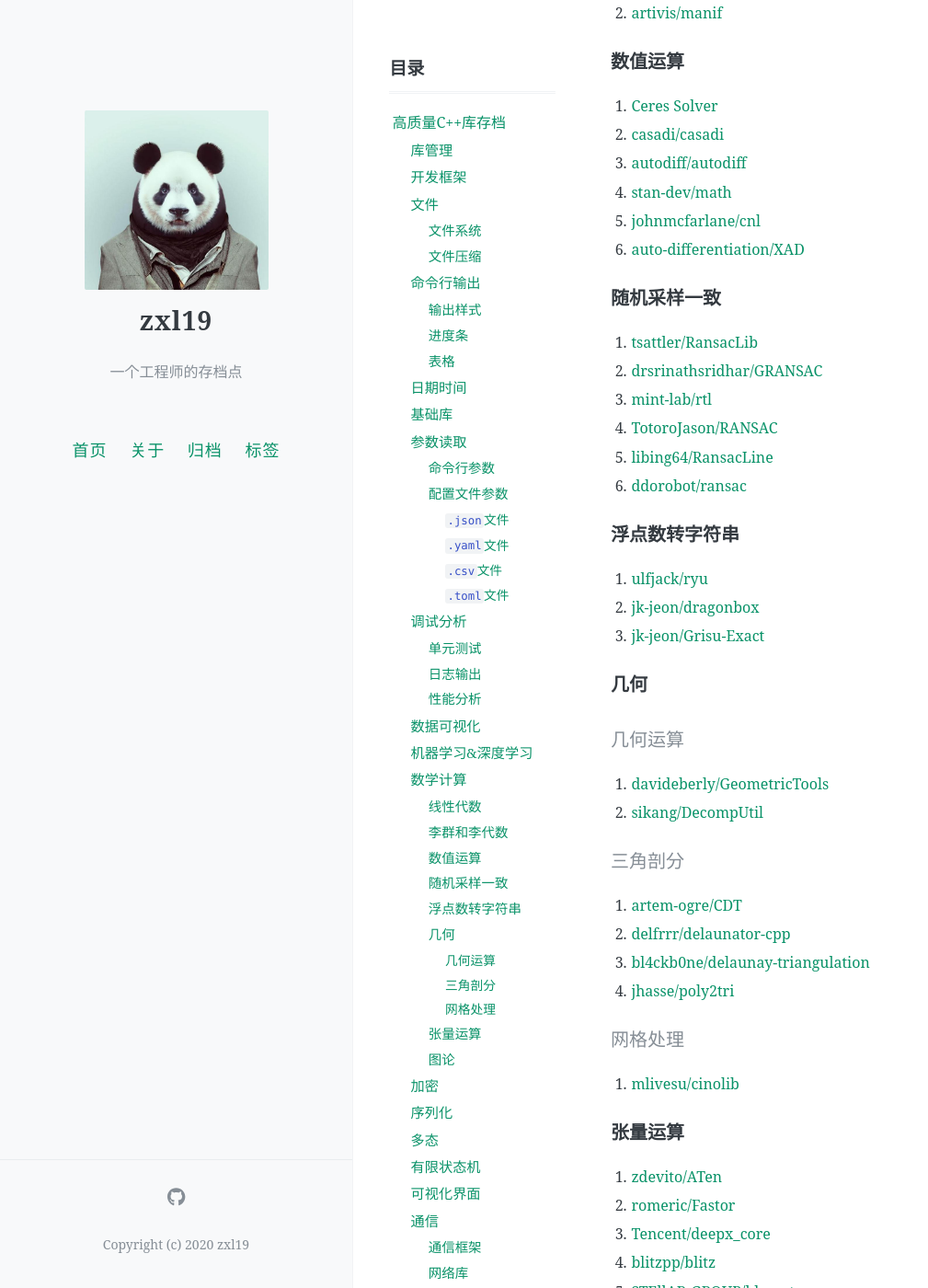
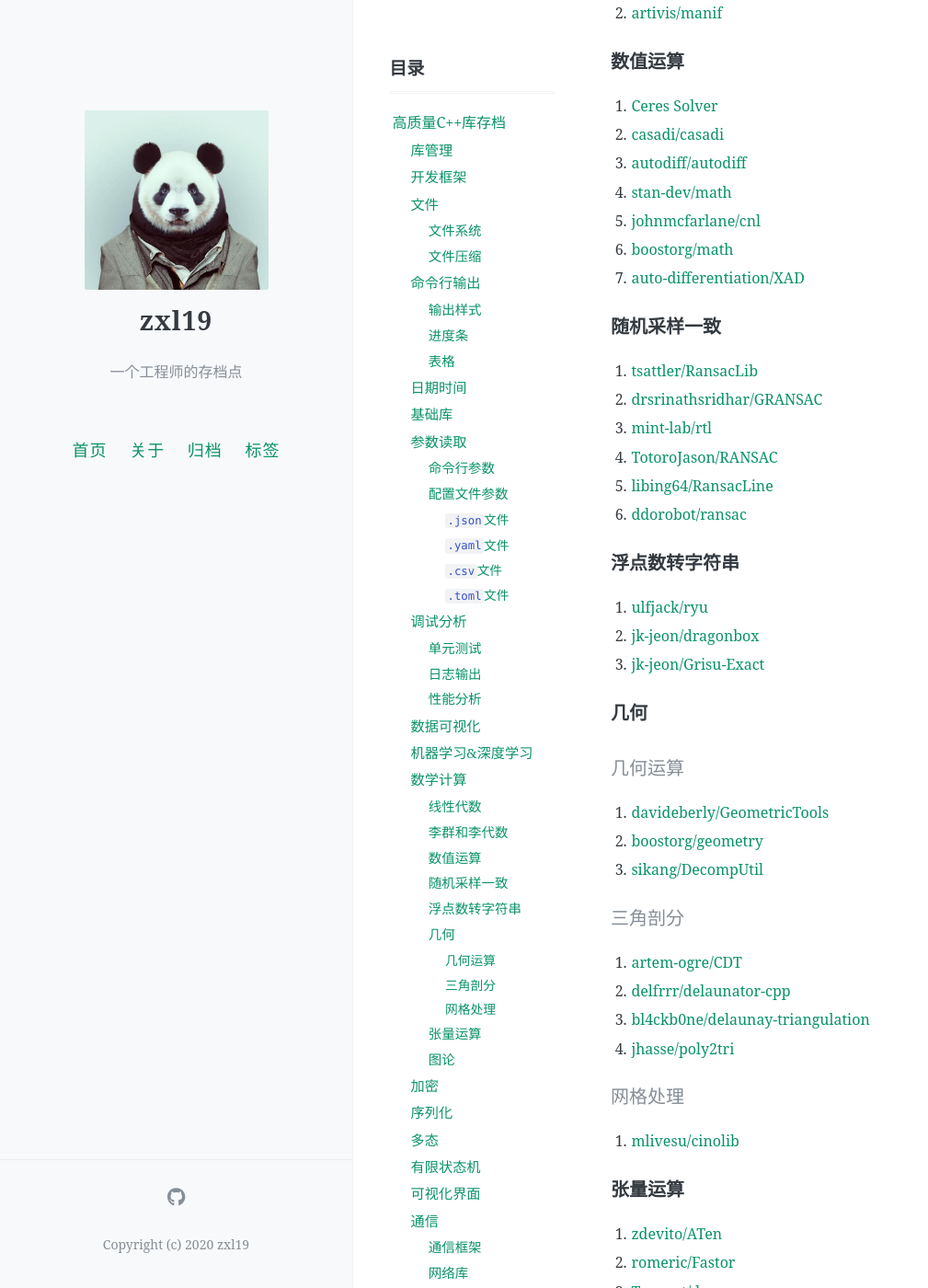
Before and after one commit to zxl19/zxl19.github.io, a Jekyll site: the page built from _posts/2021-06-01-cpp-library.md, in a window 1280 px wide and 1400 px high, scrolled down 5413 px. Shown: the whole window at 92% size, without its empty margins (0-1009 px from the left). Built offline with Jekyll 4.4.1, drawn with Linux system fonts in a browser that asks for light colours; comment, search, counter and statistics services are not loaded; some of the changed text lies outside the part shown.

Commit message:
Update Posts

```diff
--- a/_posts/2021-06-01-cpp-library.md
+++ b/_posts/2021-06-01-cpp-library.md
@@ -201,7 +201,8 @@ pinned: false
 3. [autodiff/autodiff](https://github.com/autodiff/autodiff)
 4. [stan-dev/math](https://github.com/stan-dev/math)
 5. [johnmcfarlane/cnl](https://github.com/johnmcfarlane/cnl)
-6. [auto-differentiation/XAD](https://github.com/auto-differentiation/XAD)
+6. [boostorg/math](https://github.com/boostorg/math)
+7. [auto-differentiation/XAD](https://github.com/auto-differentiation/XAD)
 
 ### 随机采样一致
 
@@ -223,7 +224,8 @@ pinned: false
 #### 几何运算
 
 1. [davideberly/GeometricTools](https://github.com/davideberly/GeometricTools)
-2. [sikang/DecompUtil](https://github.com/sikang/DecompUtil)
+2. [boostorg/geometry](https://github.com/boostorg/geometry)
+3. [sikang/DecompUtil](https://github.com/sikang/DecompUtil)
 
 #### 三角剖分
 
@@ -248,6 +250,7 @@ pinned: false
 
 1. [igraph/igraph](https://github.com/igraph/igraph)
 2. [ZigRazor/CXXGraph](https://github.com/ZigRazor/CXXGraph)
+3. [boostorg/graph](https://github.com/boostorg/graph)
 
 ## 加密
 
@@ -330,9 +333,10 @@ pinned: false
 
 ## 模板元编程
 
-1. [brunocodutra/metal](https://github.com/brunocodutra/metal)
-2. [sabel83/mpllibs](https://github.com/sabel83/mpllibs)
-3. [ldionne/mpl11](https://github.com/ldionne/mpl11)
+1. [boostorg/hana](https://github.com/boostorg/hana)
+2. [brunocodutra/metal](https://github.com/brunocodutra/metal)
+3. [sabel83/mpllibs](https://github.com/sabel83/mpllibs)
+4. [ldionne/mpl11](https://github.com/ldionne/mpl11)
 
 ## 并发
 
```
Also changed, not shown: _posts/2021-05-25-slam-tool.md (+2 -1 lines).
